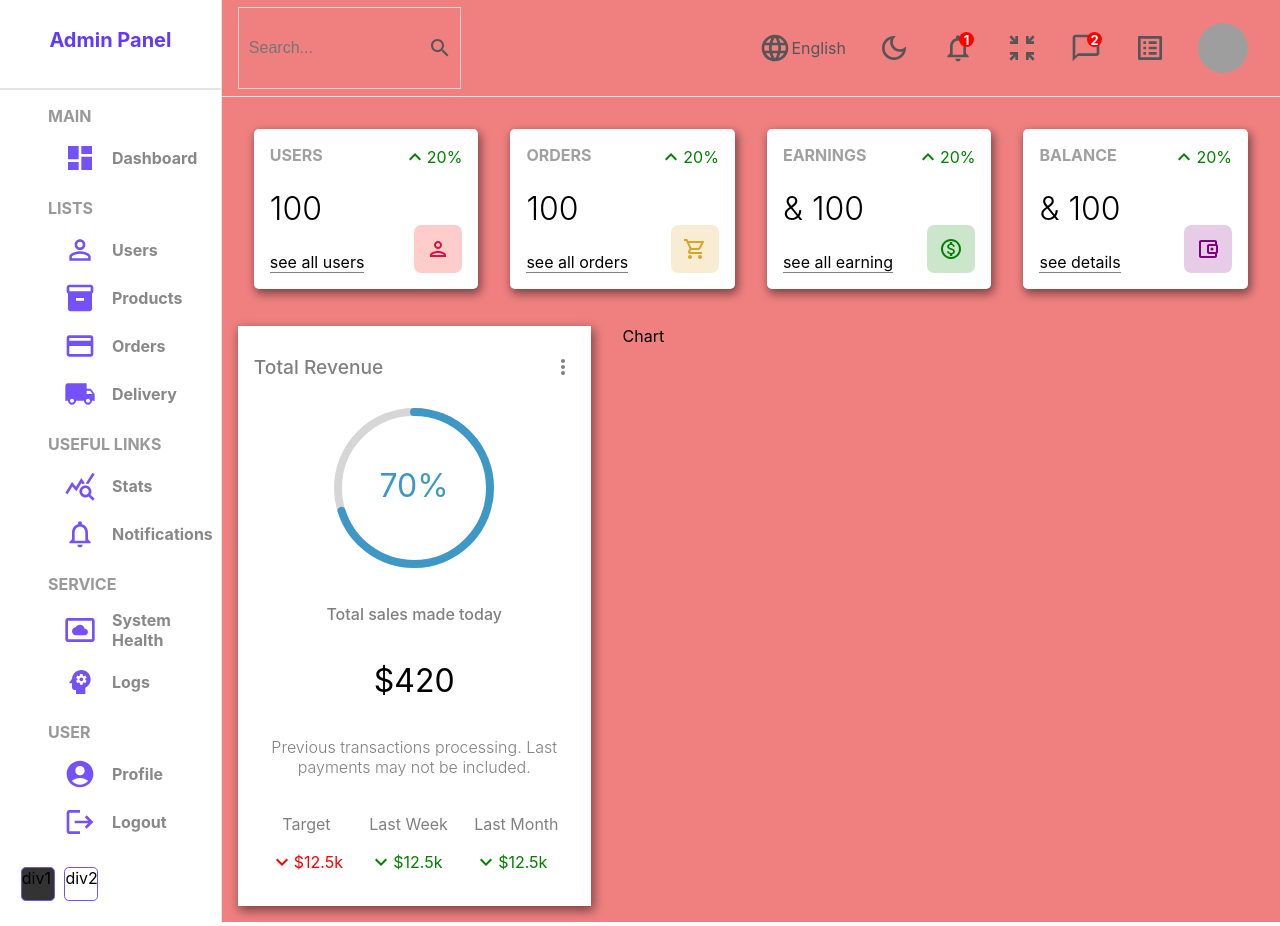
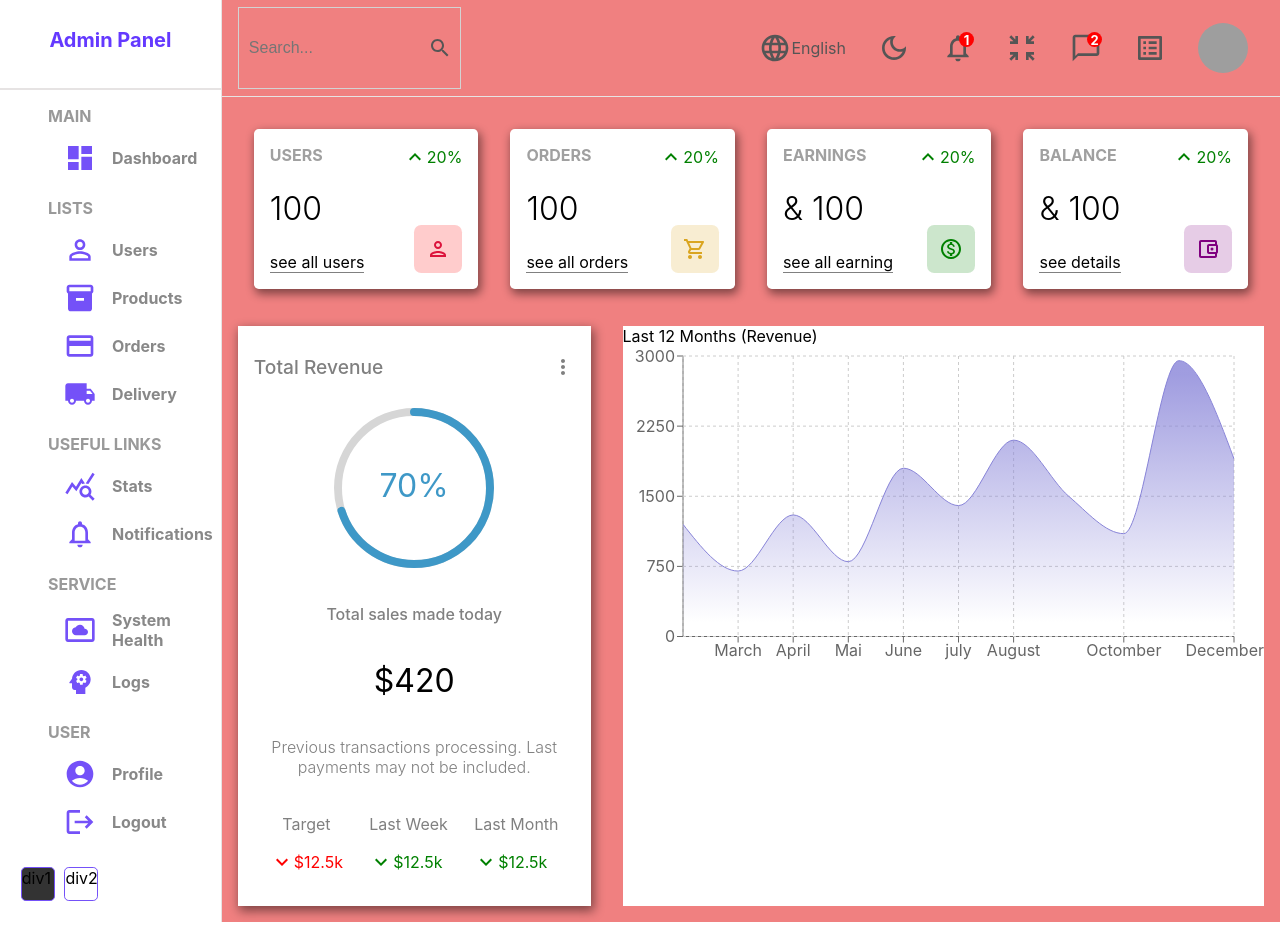
Before and after one commit to KristinaChausheva/react-admin-panel, a React (Create React App) app: page / in a window 1280 px wide. Built offline with nearby package versions, Linux system fonts and the light colour scheme; grey boxes are pictures that could not be loaded.

Commit message:
adding chart

```diff
--- a/src/components/chart/Chart.jsx
+++ b/src/components/chart/Chart.jsx
@@ -1,7 +1,86 @@
 import "./chart.scss"
+import {
+  AreaChart,
+  Area,
+  XAxis,
+  YAxis,
+  CartesianGrid,
+  Tooltip,
+  ResponsiveContainer,
+} from "recharts"
+
+const data = [
+  { name: "January", Total: 1200 },
+  { name: "March", Total: 700 },
+  { name: "April", Total: 1300 },
+  { name: "Mai", Total: 800 },
+  { name: "June", Total: 1800 },
+  { name: "july", Total: 1400 },
+  {
+    name: "August",
+    Total: 2100,
+  },
+  {
+    name: "September",
+    Total: 1500,
+  },
+  {
+    name: "Octomber",
+    Total: 1100,
+  },
+  {
+    name: "November",
+    Total: 2950,
+  },
+  {
+    name: "December",
+    Total: 1900,
+  },
+]
 
 function Chart() {
-  return <div className="chart">Chart</div>
+  return (
+    <div className="chart">
+      <div className="title">Last 12 Months (Revenue)</div>
+      <ResponsiveContainer width="100%" aspect={2 / 1}>
+        <AreaChart
+          width={730}
+          height={250}
+          data={data}
+          margin={{ top: 10, right: 30, left: 0, bottom: 0 }}
+        >
+          <defs>
+            <linearGradient id="total" x1="0" y1="0" x2="0" y2="1">
+              <stop offset="5%" stopColor="#8884d8" stopOpacity={0.8} />
+              <stop offset="95%" stopColor="#8884d8" stopOpacity={0} />
+            </linearGradient>
+            <linearGradient id="colorPv" x1="0" y1="0" x2="0" y2="1">
+              <stop offset="5%" stopColor="#82ca9d" stopOpacity={0.8} />
+              <stop offset="95%" stopColor="#82ca9d" stopOpacity={0} />
+            </linearGradient>
+          </defs>
+          <XAxis dataKey="name" />
+          <YAxis />
+          <CartesianGrid strokeDasharray="3 3" />
+          <Tooltip />
+          <Area
+            type="monotone"
+            dataKey="Total"
+            stroke="#8884d8"
+            fillOpacity={1}
+            fill="url(#total)"
+          />
+          {/* <Area
+            type="monotone"
+            dataKey="pv"
+            stroke="#82ca9d"
+            fillOpacity={1}
+            fill="url(#colorPv)"
+          /> */}
+        </AreaChart>
+      </ResponsiveContainer>
+    </div>
+  )
 }
 
 export default Chart
--- a/src/components/chart/chart.scss
+++ b/src/components/chart/chart.scss
@@ -1,3 +1,4 @@
 .chart {
   flex: 4;
+  background-color: white;
 }
```
